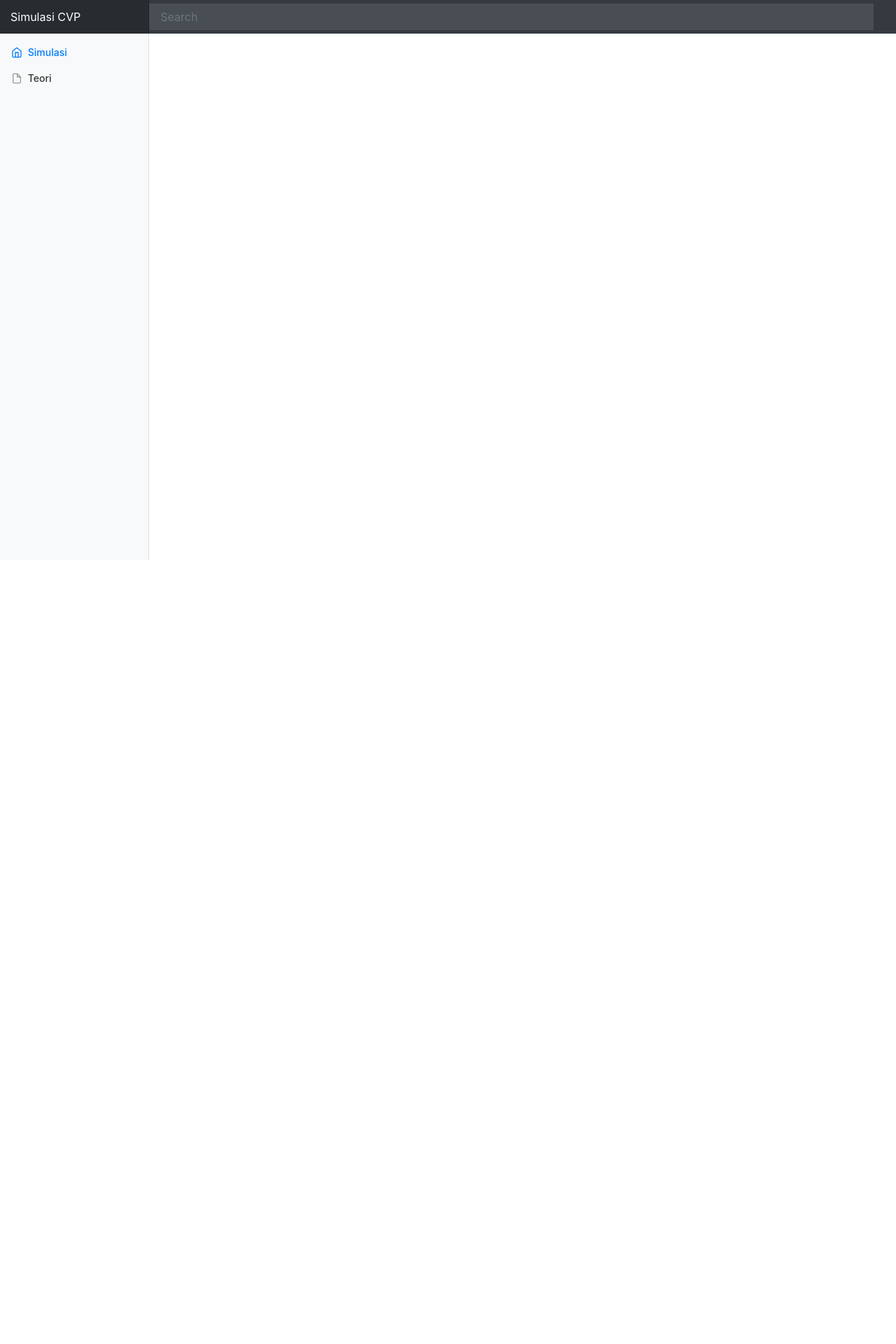
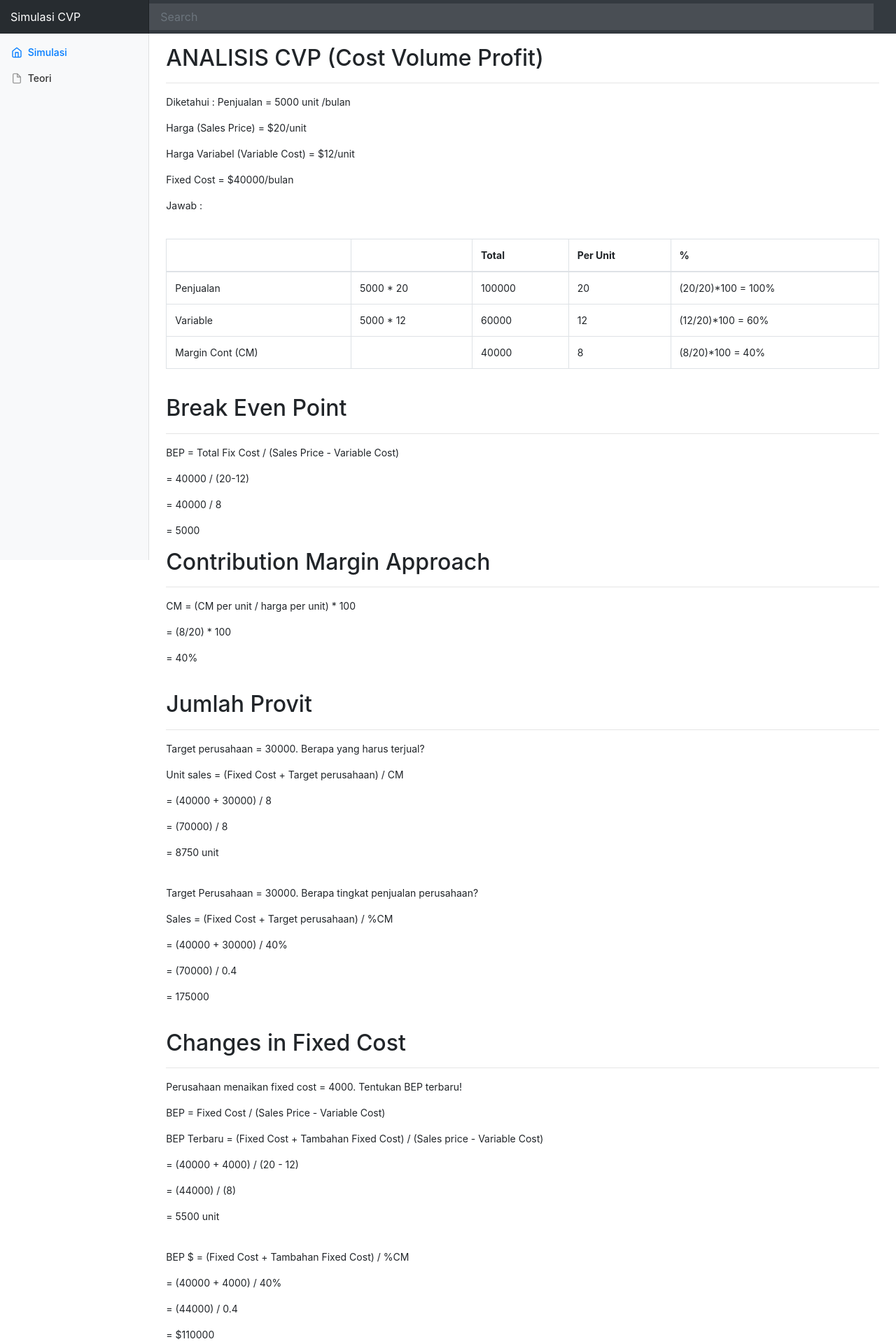
Before and after one commit to ramaprakoso/cvp_simulation, a PHP site: page /index.php?page=teori in a window 1280 px wide. Shown: the top 1920 px of the page at 70% size. Before the commit the page ends 800 px from the top, so only its background shows below. Run offline with PHP 8.4, Linux system fonts and the light colour scheme; some libraries are stand-ins or nearby versions.

Commit message:
patching margin safety, cost var sales, dd

```diff
--- a/assets/custom_js/simulation.js
+++ b/assets/custom_js/simulation.js
@@ -1,4 +1,15 @@
 $(document).ready(function(){
+
+  $("#total_unit_group").hide()
+  $("#harga_jual_group").hide()
+  $("#harga_variabel_group").hide()
+  $("#fix_cost_group").hide()
+  $("#total_unit_tahun_group").hide()
+  $("#company_target_group").hide()
+  $("#change_fix_cost_group").hide()
+  $("#change_variable_per_unit_group").hide()
+  $("#change_in_sales_price_group").hide()
+
     $(document).on('keyup', '#total_unit', '#harga_jual', function(){
       var n = $(this).val().replace(/\D/g, '');
             if (n == '')
@@ -39,6 +50,16 @@ $(document).ready(function(){
                 $(this).val(parseInt(n, 10).toLocaleString().replace(/,/g, '.'));
     });
 
+    $(document).on('keyup', '#total_unit_tahun', function(){
+      var n = $(this).val().replace(/\D/g, '');
+            if (n == '')
+                {
+                    $(this).val('');
+                    return false;
+                }
+                $(this).val(parseInt(n, 10).toLocaleString().replace(/,/g, '.'));
+    });
+
     $(document).on('keyup', '#company_target', function(){
       var n = $(this).val().replace(/\D/g, '');
             if (n == '')
@@ -49,14 +70,138 @@ $(document).ready(function(){
                 $(this).val(parseInt(n, 10).toLocaleString().replace(/,/g, '.'));
     });
 
+    $(document).on('keyup', '#change_fix_cost', function(){
+      var n = $(this).val().replace(/\D/g, '');
+            if (n == '')
+                {
+                    $(this).val('');
+                    return false;
+                }
+                $(this).val(parseInt(n, 10).toLocaleString().replace(/,/g, '.'));
+    });
+
+    $(document).on('keyup', '#change_variable_per_unit', function(){
+      var n = $(this).val().replace(/\D/g, '');
+            if (n == '')
+                {
+                    $(this).val('');
+                    return false;
+                }
+                $(this).val(parseInt(n, 10).toLocaleString().replace(/,/g, '.'));
+    });
+
+    $(document).on('keyup', '#change_in_sales_price', function(){
+      var n = $(this).val().replace(/\D/g, '');
+            if (n == '')
+                {
+                    $(this).val('');
+                    return false;
+                }
+                $(this).val(parseInt(n, 10).toLocaleString().replace(/,/g, '.'));
+    });
+
+    $(document).on('change', '#operator', function(){
+      operator = $(this).val();
+      if((operator == "default")){
+        $("#total_unit_group").hide()
+        $("#harga_jual_group").hide()
+        $("#harga_variabel_group").hide()
+        $("#fix_cost_group").hide()
+        $("#total_unit_tahun_group").hide()
+        $("#company_target_group").hide()
+        $("#change_fix_cost_group").hide()
+        $("#change_variable_per_unit_group").hide()
+        $("#change_in_sales_price_group").hide()
+      } else if(operator == "bep"){
+        $("#total_unit_group").hide()
+        $("#harga_jual_group").show()
+        $("#harga_variabel_group").show()
+        $("#fix_cost_group").show()
+        $("#total_unit_tahun_group").hide()
+        $("#company_target_group").hide()
+        $("#change_fix_cost_group").hide()
+        $("#change_variable_per_unit_group").hide()
+        $("#change_in_sales_price_group").hide()
+      } else if (operator == "cma"){
+        $("#total_unit_group").show()
+        $("#harga_jual_group").show()
+        $("#harga_variabel_group").show()
+        $("#fix_cost_group").hide()
+        $("#total_unit_tahun_group").hide()
+        $("#company_target_group").hide()
+        $("#change_fix_cost_group").hide()
+        $("#change_variable_per_unit_group").hide()
+        $("#change_in_sales_price_group").hide()
+
+      } else if (operator == "tp"){
+        $("#total_unit_group").hide()
+        $("#harga_jual_group").show()
+        $("#harga_variabel_group").show()
+        $("#fix_cost_group").show()
+        $("#total_unit_tahun_group").show()
+        $("#company_target_group").hide()
+        $("#change_fix_cost_group").hide()
+        $("#change_variable_per_unit_group").hide()
+        $("#change_in_sales_price_group").hide()
+
+      } else if (operator == "cfc"){
+        $("#total_unit_group").hide()
+        $("#harga_jual_group").show()
+        $("#harga_variabel_group").show()
+        $("#fix_cost_group").show()
+        $("#total_unit_tahun_group").hide()
+        $("#company_target_group").hide()
+        $("#change_fix_cost_group").show()
+        $("#change_variable_per_unit_group").hide()
+        $("#change_in_sales_price_group").hide()
+
+      } else if (operator == "cfpu"){
+        $("#total_unit_group").hide()
+        $("#harga_jual_group").show()
+        $("#harga_variabel_group").hide()
+        $("#fix_cost_group").show()
+        $("#total_unit_tahun_group").hide()
+        $("#company_target_group").hide()
+        $("#change_fix_cost_group").hide()
+        $("#change_variable_per_unit_group").show()
+        $("#change_in_sales_price_group").hide()
+
+      } else if (operator == "csp"){
+        $("#total_unit_group").hide()
+        $("#harga_jual_group").show()
+        $("#harga_variabel_group").hide()
+        $("#fix_cost_group").show()
+        $("#total_unit_tahun_group").hide()
+        $("#company_target_group").hide()
+        $("#change_fix_cost_group").hide()
+        $("#change_variable_per_unit_group").show()
+        $("#change_in_sales_price_group").show()
+
+      } else if (operator == "ms"){
+        $("#total_unit_group").show()
+        $("#harga_jual_group").show()
+        $("#harga_variabel_group").hide()
+        $("#fix_cost_group").hide()
+        $("#total_unit_tahun_group").hide()
+        $("#company_target_group").show()
+        $("#change_fix_cost_group").hide()
+        $("#change_variable_per_unit_group").hide()
+        $("#change_in_sales_price_group").hide()
+
+      }
+    });
+
     $(document).on('submit', '#form_cvp', function(e){
       e.preventDefault();
       var satu = parseInt($("#total_unit").val().replace(/\./g,''));
       var dua = parseInt($("#harga_jual").val().replace(/\./g,''));
       var tiga = parseInt($("#harga_variabel").val().replace(/\./g,''));
       var empat = parseInt($("#fix_cost").val().replace(/\./g,''));
-      var lima = parseInt($("#company_target").val().replace(/\./g,''));
-
+      var lima = parseInt($("#total_unit_tahun").val().replace(/\./g,''));
+      var enam = parseInt($("#company_target").val().replace(/\./g,''));
+      var tujuh = parseInt($("#change_fix_cost").val().replace(/\./g,''));
+      var delapan = parseInt($("#change_variable_per_unit").val().replace(/\./g,''));
+      var sembilan = parseInt($("#change_in_sales_price").val().replace(/\./g,''));
 
       var cmtotal = (satu*dua)-(satu*tiga);
       var cmunit = (dua-tiga);
@@ -65,8 +210,32 @@ $(document).ready(function(){
       var tpunit = (empat+lima)/cmunit;
       var tpsales = (empat+lima)/(cmpersen/100);
       var cfcunit = (empat+lima)/cmunit;
+      var margin = (enam-satu) * dua;
+
+
+      //perhitungan perubahan fixed cost
+      var perubahanfixedcostunit=(empat+tujuh)/(dua-tiga);
+      var perubahanfixedcostpersen=(empat+tujuh)/(cmpersen/100);
+
+
+      //perhitungan perubahan variable per unit
+      var perubahanvaribaleperunit=(empat)/(dua-delapan);
+      var perubahanvariable=(dua)-(delapan);
+      var perubahanvariableCM=(perubahanvariable/dua)*100;
+      var perubahanvariablepersen=(empat)/(perubahanvariableCM/100);
+
+
+      //perhitungan perubahan sales price
+      var test=empat;
+      var test1=perubahanvariable+sembilan;
+      var perubahansalespriceunit=(empat)/(perubahanvariable+sembilan);
+      var perubahansalespricedollar=(empat)/((perubahanvariable+sembilan)/(dua+sembilan));
+
+
+
 
       var bep = $("#operator").val();
+
       if(bep == "bep"){
         // $("#hasil").text(empat/(dua-tiga));
         document.getElementById("hasil").innerHTML = "<br>  Hasil BEP adalah : " + bep1 ;
@@ -86,6 +255,19 @@ $(document).ready(function(){
         document.getElementById("hasil").innerHTML =
         "<br> Hasil Changed in Fixed Cost Adalah : " + cfcunit ;
         // $("#hasil").text(satu-dua);
+      } else if (bep == "cfpu"){
+        document.getElementById("hasil").innerHTML =
+        "<br> Hasil BEP terbaru dalam unit setelah Changed in Variable Per Unit adalah :" + perubahanvaribaleperunit +
+    	  "<br> Hasil %CM terbaru setelah Changed in Variable Per Unit adalah :" + perubahanvariableCM +
+    	  "<br> Hasil BEP terbaru dalam $ setelah Changed in Variable Per Unit adalah :" + perubahanvariablepersen;
+      } else if (bep == "csp"){
+        document.getElementById("hasil").innerHTML =
+        "<br> Hasil BEP terbaru dalam unit setelah Changed in Variable Per Unit adalah :" + perubahansalespriceunit +
+  	  	"<br> Hasil BEP terbaru dalam persen setelah Changed in Variable Per Unit adalah :" + perubahansalespricedollar;
+      } else if (bep == "ms"){
+        document.getElementById("hasil").innerHTML =
+        "<br> Hasil Margin Safety Adalah : " + margin ;
+        // $("#hasil").text(satu-dua);
       }
     });
 });
--- a/teori.php
+++ b/teori.php
@@ -0,0 +1,282 @@
+<h2 dir="ltr">
+    ANALISIS CVP (Cost Volume Profit)
+</h2>
+<hr>
+<p dir="ltr">
+    Diketahui : Penjualan = 5000 unit /bulan
+</p>
+<p dir="ltr">
+    Harga (Sales Price) = $20/unit
+</p>
+<p dir="ltr">
+    Harga Variabel (Variable Cost) = $12/unit
+</p>
+<p dir="ltr">
+    Fixed Cost = $40000/bulan
+</p>
+<p dir="ltr">
+    Jawab :
+</p>
+<br/>
+
+<table class="table table-bordered">
+  <thead>
+    <tr>
+      <th scope="col"></th>
+      <th scope="col"></th>
+      <th scope="col">Total</th>
+      <th scope="col">Per Unit</th>
+      <th scope="col">%</th>
+    </tr>
+  </thead>
+  <tbody>
+    <tr>
+      <td>Penjualan</td>
+      <td>5000 * 20</td>
+      <td>100000</td>
+      <td>20</td>
+      <td>(20/20)*100 = 100%</td>
+    </tr>
+    <tr>
+      <td>Variable</td>
+      <td>5000 * 12</td>
+      <td>60000</td>
+      <td>12</td>
+      <td>(12/20)*100 = 60%</td>
+    </tr>
+    <tr>
+      <td>Margin Cont (CM)</td>
+      <td></td>
+      <td>40000</td>
+      <td>8</td>
+      <td>(8/20)*100 = 40%</td>
+    </tr>
+  </tbody>
+</table>
+<br/>
+<h2 dir="ltr">
+    Break Even Point
+</h2>
+<hr>
+<p dir="ltr">
+    BEP = Total Fix Cost / (Sales Price - Variable Cost)
+</p>
+<p dir="ltr">
+    = 40000 / (20-12)
+</p>
+<p dir="ltr">
+    = 40000 / 8
+</p>
+<p dir="ltr">
+    = 5000
+</p>
+<h2 dir="ltr">
+    Contribution Margin Approach
+</h2>
+<hr>
+<p dir="ltr">
+    CM = (CM per unit / harga per unit) * 100
+</p>
+<p dir="ltr">
+    = (8/20) * 100
+</p>
+<p dir="ltr">
+    = 40%
+</p>
+<br/>
+<h2 dir="ltr">
+    Jumlah Provit
+</h2>
+<hr>
+<p dir="ltr">
+    Target perusahaan = 30000. Berapa yang harus terjual?
+</p>
+<p dir="ltr">
+    Unit sales = (Fixed Cost + Target perusahaan) / CM
+</p>
+<p dir="ltr">
+    = (40000 + 30000) / 8
+</p>
+<p dir="ltr">
+    = (70000) / 8
+</p>
+<p dir="ltr">
+    = 8750 unit
+</p>
+<br/>
+<p dir="ltr">
+    Target Perusahaan = 30000. Berapa tingkat penjualan perusahaan?
+</p>
+<p dir="ltr">
+    Sales = (Fixed Cost + Target perusahaan) / %CM
+</p>
+<p dir="ltr">
+    = (40000 + 30000) / 40%
+</p>
+<p dir="ltr">
+    = (70000) / 0.4
+</p>
+<p dir="ltr">
+    = 175000
+</p>
+<br/>
+<h2 dir="ltr">
+    Changes in Fixed Cost
+</h2>
+<hr>
+<p dir="ltr">
+    Perusahaan menaikan fixed cost = 4000. Tentukan BEP terbaru!
+</p>
+<p dir="ltr">
+    BEP = Fixed Cost / (Sales Price - Variable Cost)
+</p>
+<p dir="ltr">
+    BEP Terbaru = (Fixed Cost + Tambahan Fixed Cost) / (Sales price - Variable
+    Cost)
+</p>
+<p dir="ltr">
+    = (40000 + 4000) / (20 - 12)
+</p>
+<p dir="ltr">
+    = (44000) / (8)
+</p>
+<p dir="ltr">
+    = 5500 unit
+</p>
+<br/>
+<p dir="ltr">
+    BEP $ = (Fixed Cost + Tambahan Fixed Cost) / %CM
+</p>
+<p dir="ltr">
+    = (40000 + 4000) / 40%
+</p>
+<p dir="ltr">
+    = (44000) / 0.4
+</p>
+<p dir="ltr">
+    = $110000
+</p>
+<h2 dir="ltr">
+    Changes in Variable Per Unit
+</h2>
+<hr>
+<p dir="ltr">
+    Perusahaan menaikkan harga variable per unit = 16. Tentukan BEP terbaru!
+</p>
+<p dir="ltr">
+    BEP = Fixed Cost / (Sales Price - Variable Cost)
+</p>
+<p dir="ltr">
+    BEP Terbaru = (Fixed Cost) / (Sales price - Variable Cost)
+</p>
+<p dir="ltr">
+    = (40000) / (20 - 16)
+</p>
+<p dir="ltr">
+    = (40000) / (4)
+</p>
+<p dir="ltr">
+    = 10000 unit
+</p>
+<br/>
+<p dir="ltr">
+    %CM = ((Penjualan per unit - variable per unit) / Penjualan per unit ) *
+    100%
+</p>
+<p dir="ltr">
+    = ((20-16) / 20) * 100%
+</p>
+<p dir="ltr">
+    = (4/20) * 100%
+</p>
+<p dir="ltr">
+    = 20%
+</p>
+<br/>
+<p dir="ltr">
+    BEP $ = (Fixed Cost) / %CM
+</p>
+<p dir="ltr">
+    = (40000) / 20%
+</p>
+<p dir="ltr">
+    = (40000) / 0.2
+</p>
+<p dir="ltr">
+    = $200000
+</p>
+<br/>
+<h2 dir="ltr">
+    Changes in sales price
+</h2>
+<hr>
+<p dir="ltr">
+    Perusahaan menaikkan sales price = 3. CM sebelumnya = 4 Tentukan BEP
+    terbaru!
+</p>
+<p dir="ltr">
+    BEP = Fixed Cost / (Sales Price - Variable Cost)
+</p>
+<p dir="ltr">
+    BEP Terbaru = (Fixed Cost) / (Sales price - Variable Cost)
+</p>
+<p dir="ltr">
+    = (40000) / (20 - 16)
+</p>
+<p dir="ltr">
+    = (40000) / (4+3)
+</p>
+<p dir="ltr">
+    = (40000) / (7)
+</p>
+<p dir="ltr">
+    = 5175 unit
+</p>
+<br/>
+<p dir="ltr">
+    BEP $ = ((Fixed Cost) / ((CM per unit + 3) / (Sales Price + 3)))
+</p>
+<p dir="ltr">
+    = (40000) / ((4+3) / (20+3))
+</p>
+<p dir="ltr">
+    = (40000) / (7/23)
+</p>
+<p dir="ltr">
+    = (40000) / (0.35)
+</p>
+<p dir="ltr">
+    = $114286
+</p>
+<br/>
+<h2 dir="ltr">
+    Margin Of Safety
+</h2>
+<hr>
+<p dir="ltr">
+    Penjualan per tahun = 8000 unit
+</p>
+<p dir="ltr">
+    Penjualan per bulan = 5000 unit
+</p>
+<p dir="ltr">
+    Biaya tetap = 20
+</p>
+<p dir="ltr">
+    Biaya variabel = 12
+</p>
+<p dir="ltr">
+    MOS = (Penjualan per tahun - Penjualan per bulan) * biaya tetap
+</p>
+<p dir="ltr">
+    = (8000 - 5000) * 20
+</p>
+<p dir="ltr">
+    = (3000) * 20
+</p>
+<p dir="ltr">
+    = 60000
+</p>
+<br/>
+<br/>
+<br/>
```
Also changed, not shown: include/contoh.php (+37 -13 lines), index_copy.php (+41 -0 lines), simulation.php (+31 -3 lines).
